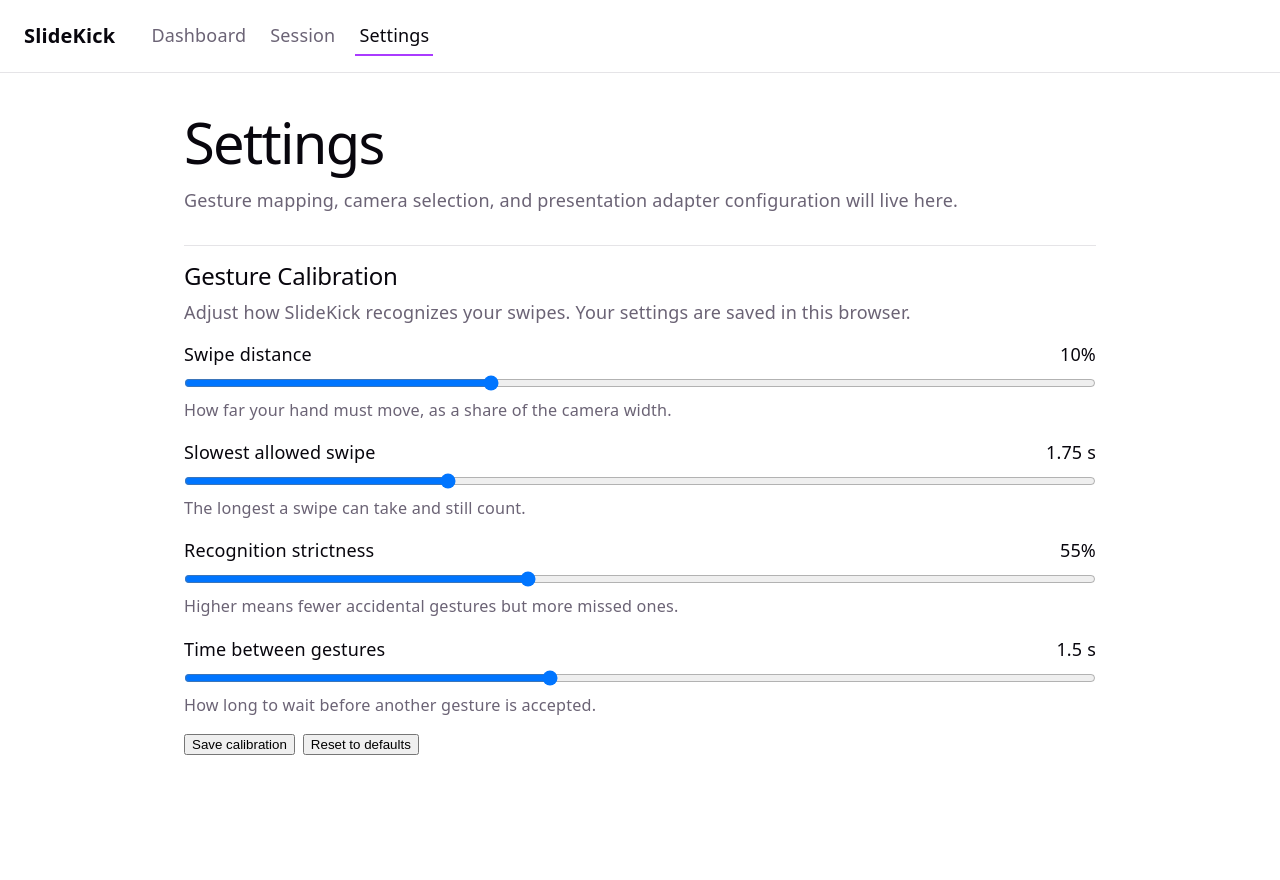
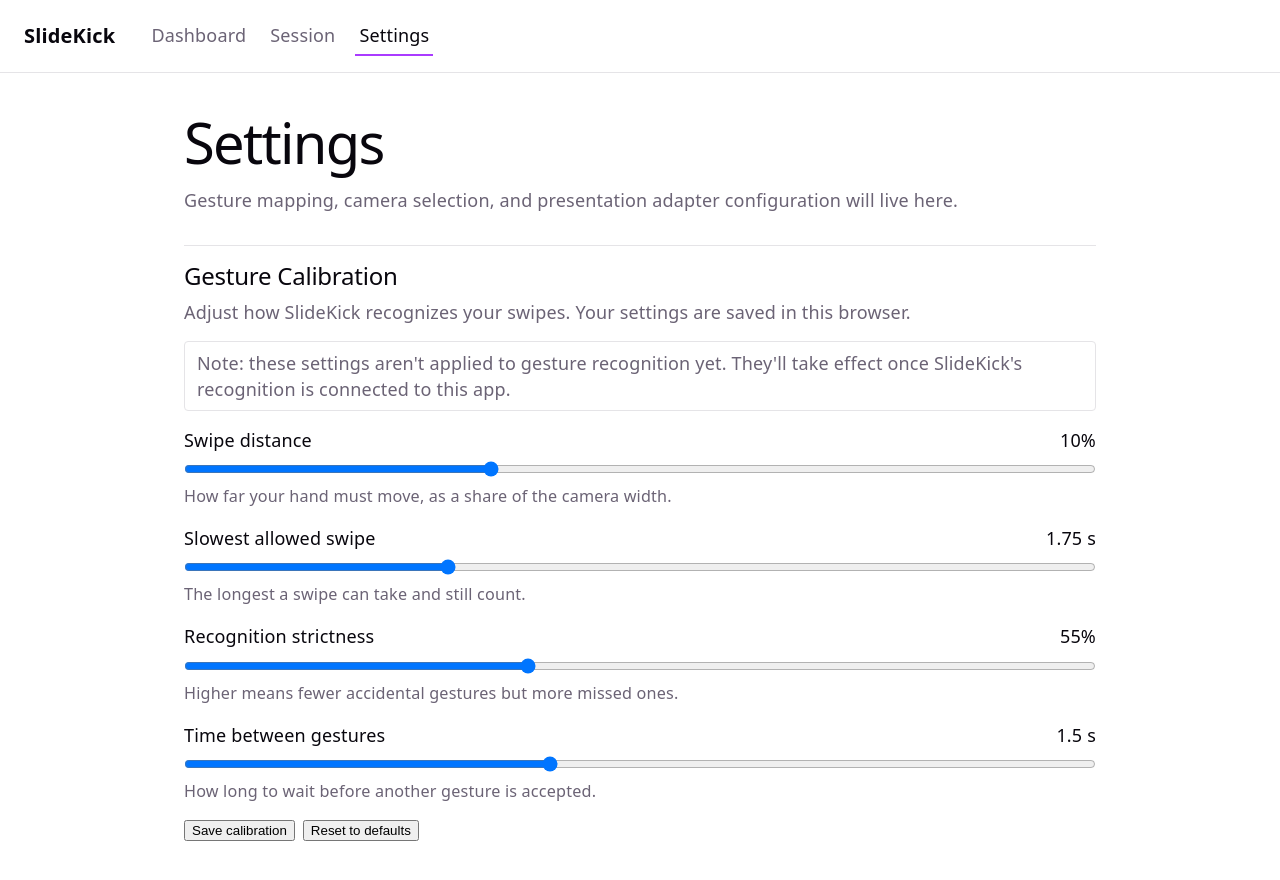
Before and after one commit to ndulkis/slidekick, a React (Vite) app in the folder frontend/: page /settings in a window 1280 px wide. Before the commit the page ends 800 px from the top, so only its background shows below. Built offline with nearby package versions, Linux system fonts and the light colour scheme.

Commit message:
SCRUM-87: note that calibration isn't applied to recognition yet

```diff
--- a/frontend/src/pages/SettingsPage.css
+++ b/frontend/src/pages/SettingsPage.css
@@ -6,6 +6,13 @@
 
 .calibration-intro {
   margin-bottom: 16px;
+}
+
+.calibration-note {
+  margin-bottom: 16px;
+  padding: 8px 12px;
+  border: 1px solid var(--border);
+  border-radius: 4px;
 }
 
 .calibration-slider {
--- a/frontend/src/settings/GestureCalibrationSection.tsx
+++ b/frontend/src/settings/GestureCalibrationSection.tsx
@@ -46,6 +46,10 @@ function GestureCalibrationSection({ storage }: GestureCalibrationSectionProps)
         Adjust how SlideKick recognizes your swipes. Your settings are saved in
         this browser.
       </p>
+      <p className="calibration-note">
+        Note: these settings aren't applied to gesture recognition yet. They'll
+        take effect once SlideKick's recognition is connected to this app.
+      </p>
 
       {CALIBRATION_CONTROLS.map((control) => (
         <CalibrationSlider
```
Also changed, not shown: 2 other files (tests, documents, lock files or other folders).
